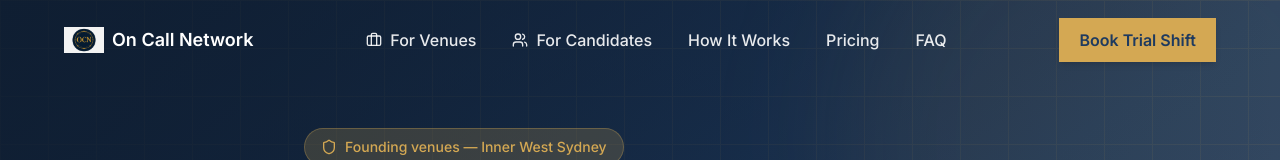
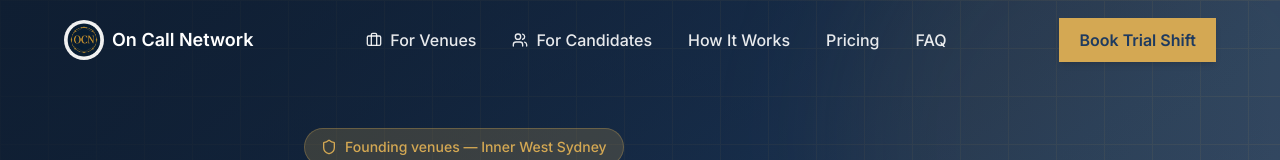
Before and after one commit to diegoauguin-ux/OnCallNetwork-, a Next.js app: page / in a window 1280 px wide. Shown: the top 160 px of the page. Built offline with nearby package versions, Linux system fonts and the light colour scheme.

Commit message:
fix: render OCN logo as clean transparent circle
Replace the icon asset and apply circular cropping classes in header/footer so the square white edge is no longer visible on the page.

Made-with: Cursor

```diff
--- a/components/footer.tsx
+++ b/components/footer.tsx
@@ -17,7 +17,7 @@ export default function Footer() {
                 alt="On Call Network icon"
                 width={40}
                 height={40}
-                className="w-10 h-10 object-contain"
+                className="w-10 h-10 rounded-full object-cover"
                 loading="lazy"
               />
               <span className="font-semibold text-lg">On Call Network</span>
--- a/components/header.tsx
+++ b/components/header.tsx
@@ -43,7 +43,7 @@ export default function Header() {
               alt="On Call Network icon"
               width={40}
               height={40}
-              className="w-10 h-10 object-contain"
+              className="w-10 h-10 rounded-full object-cover"
               priority
             />
             <span className={`font-semibold text-lg hidden sm:block ${
```
Also changed, not shown: public/ocn-icon.png.
